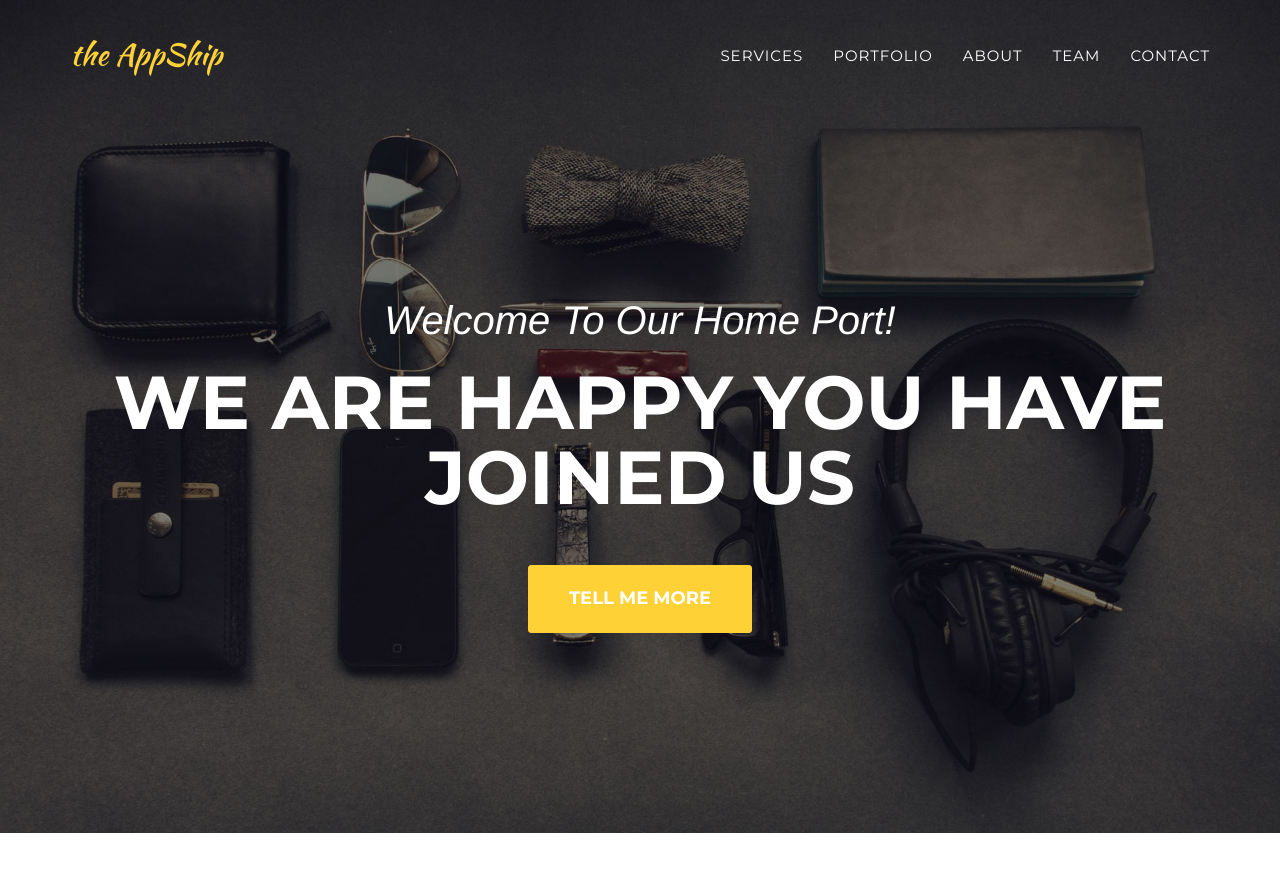
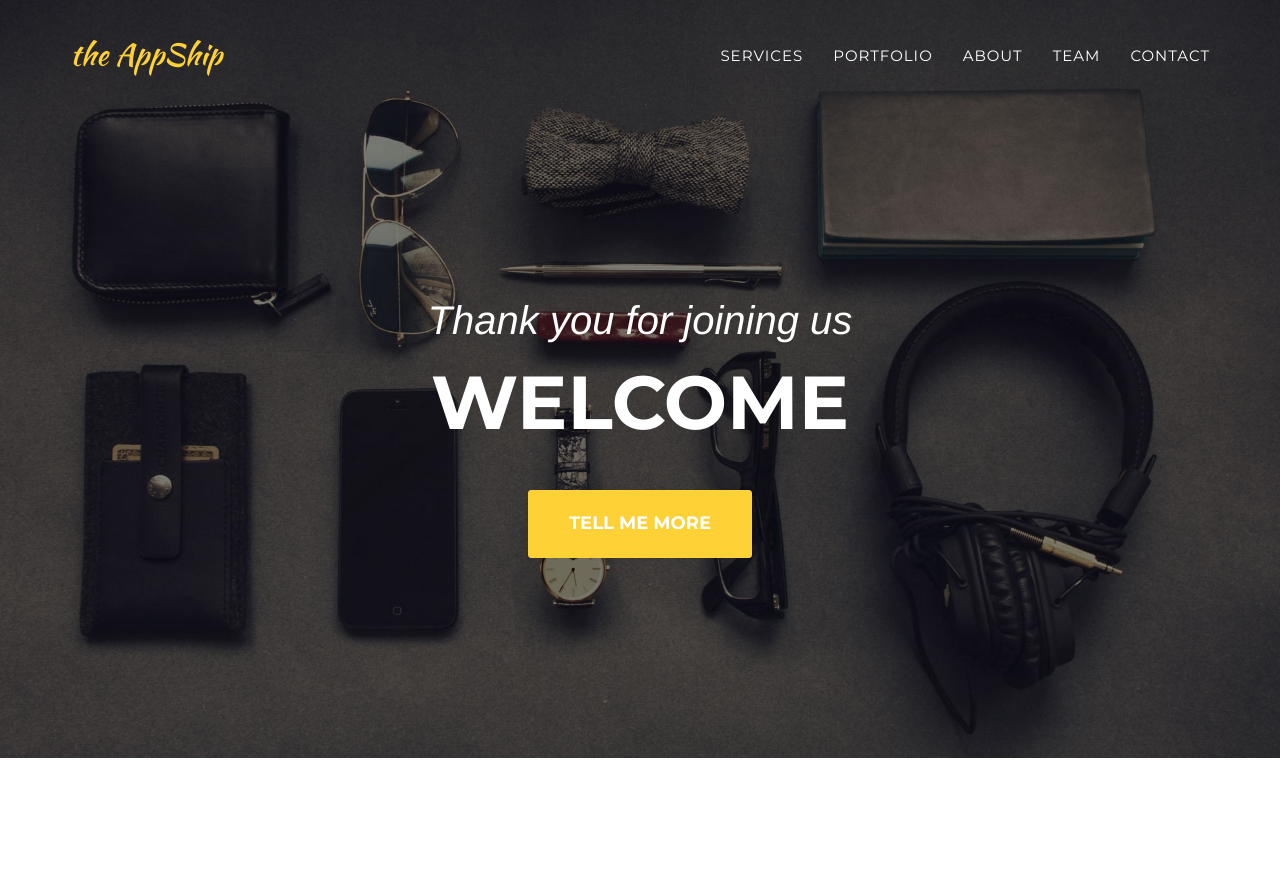
Before and after one commit to appship/port, a Jekyll site: the page built from index.html, in a window 1280 px wide and 900 px high. Shown: the top 872 px of the window. Built offline with Jekyll 4.4.1, drawn with Linux system fonts in a browser that asks for light colours; some web fonts are replaced; some of the changed text lies outside the part shown.

Commit message:
updated copy

```diff
--- a/_config.yml
+++ b/_config.yml
@@ -51,11 +51,9 @@ social:
   - title: twitter
     url: http://twitter.com/appshipcrew
   - title: facebook
-    url:
-  - title: stack-overflow
-    url: http://stackoverflow.com/questions/tagged/jekyll
+    url: https://www.facebook.com/appship/
   - title: github
-    url: http://github.com/jekyll
+    url: http://github.com/appship
 
 # Postal address (add as many lines as necessary)
 address:
--- a/_includes/contact.html
+++ b/_includes/contact.html
@@ -3,7 +3,7 @@
             <div class="row">
                 <div class="col-lg-12 text-center">
                     <h2 class="section-heading">Contact Us</h2>
-                    <h3 class="section-subheading text-muted">Lorem ipsum dolor sit amet consectetur.</h3>
+                    <h3 class="section-subheading text-muted">Please reach out, we'd love to hear from you.</h3>
                 </div>
             </div>
             <div class="row">
--- a/_includes/header.html
+++ b/_includes/header.html
@@ -44,8 +44,8 @@
     <header>
         <div class="container">
             <div class="intro-text">
-                <div class="intro-lead-in">Welcome To Our Home Port!</div>
-                <div class="intro-heading">We are happy you have joined us</div>
+                <div class="intro-lead-in">Thank you for joining us</div>
+                <div class="intro-heading">Welcome</div>
                 <a href="#services" class="page-scroll btn btn-xl">Tell Me More</a>
             </div>
         </div>
--- a/index.html
+++ b/index.html
@@ -14,7 +14,4 @@ layout: default
       </li>
     {% endfor %}
   </ul>
-
-  <p class="rss-subscribe">subscribe <a href="{{ "/feed.xml" | prepend: site.baseurl }}">via RSS</a></p>
-
 </div>
```
